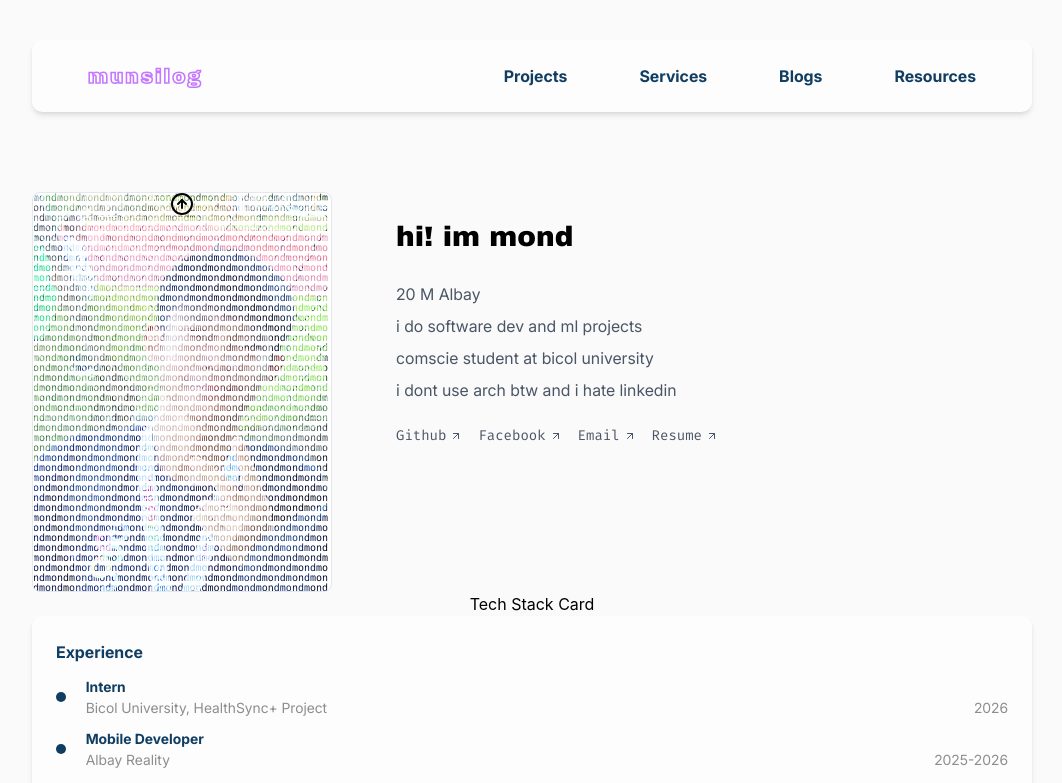
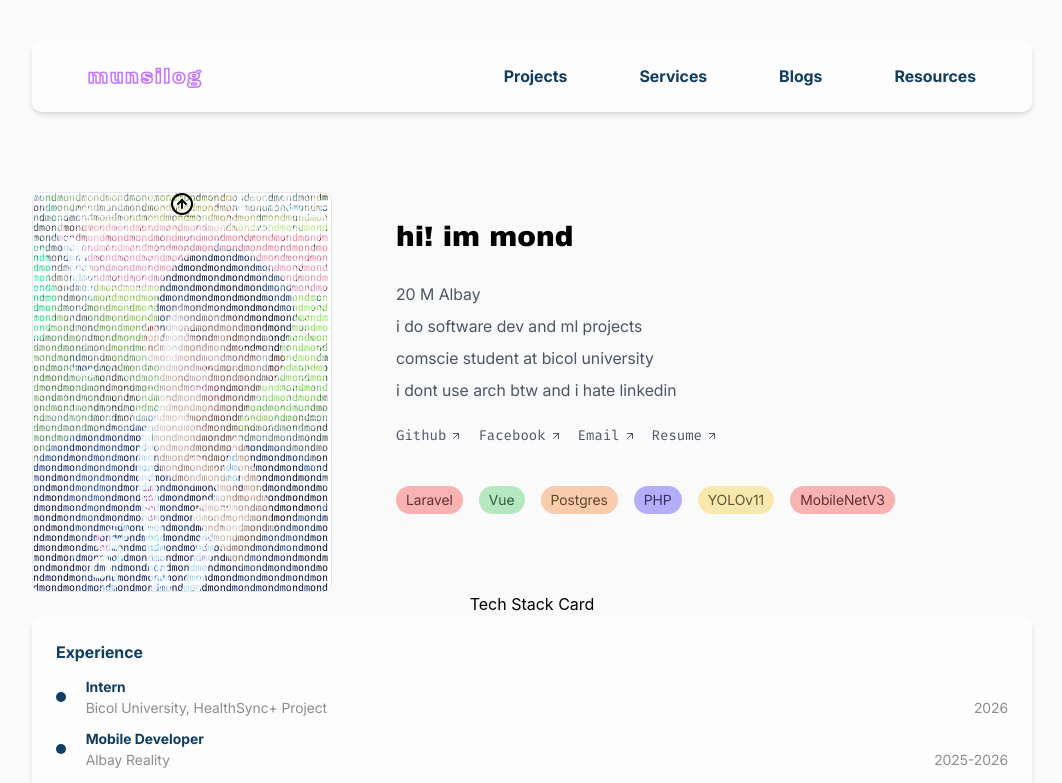
Before and after one commit to dev-remun/remun-portfolio, a React (Vite) app: page / in a window 1280 px wide. Shown: the top 783 px of the page, without its empty margins (108-1170 px from the left). Built offline with nearby package versions, Linux system fonts and the light colour scheme.

Commit message:
feat: Updated the ProfileCard UI

```diff
--- a/src/components/cards/ProfileCard.jsx
+++ b/src/components/cards/ProfileCard.jsx
@@ -3,6 +3,7 @@
 
 import { CircleArrowUp } from 'lucide-react';
 
+import TagContainer from "../tags/TagContainer";
 import Card from "../templates/Card";
 import SocialLink from "../links/SocialLink";
 
@@ -12,6 +13,15 @@
     const portrait_text = "mond".repeat(2500);
 
     const [is_flipped, setIsFlipped] = useState(false);
+
+    const tags = [
+        { tag_name: "Laravel", color: "red" },
+        { tag_name: "Vue", color: "green" },
+        { tag_name: "Postgres", color: "orange" },
+        { tag_name: "PHP", color: "blue" },
+        { tag_name: "YOLOv11", color: "yellow" },
+        { tag_name: "MobileNetV3", color: "red" },
+    ];
 
     return(
         <div className="max-w-[1000px] w-full flex flex-col gap-x-10 md:flex-row">
@@ -46,7 +56,7 @@
             </div>
 
             {/* # details container */}
-            <Card className="flex flex-col gap-y-2 p-4 md:p-6">
+            <Card className="flex flex-col gap-y-2 p-4 md:p-6 max-w-[600px]">
                 <h1 className="font-[archivo] text-[28px] mb-4">hi! im mond</h1>
                 <p className="font-[inter-regular] text-sm text-gray-600 md:text-base">20 M Albay</p>
                 <p className="font-[inter-regular] text-sm text-gray-600 md:text-base">i do software dev and ml projects</p>
@@ -59,6 +69,10 @@
                     <SocialLink href="https://mail.google.com/mail/?view=cm&fs=1&to=rcb2023-9793-64187@bicol-u.edu.ph">Email</SocialLink>
                     <SocialLink href="/resume/BALINGBING - Resume.pdf">Resume</SocialLink>
                 </div>
+
+                <div className="flex gap-x-4 mt-4">
+                    <TagContainer tags={tags} />
+                </div>
             </Card>
 
 
```
